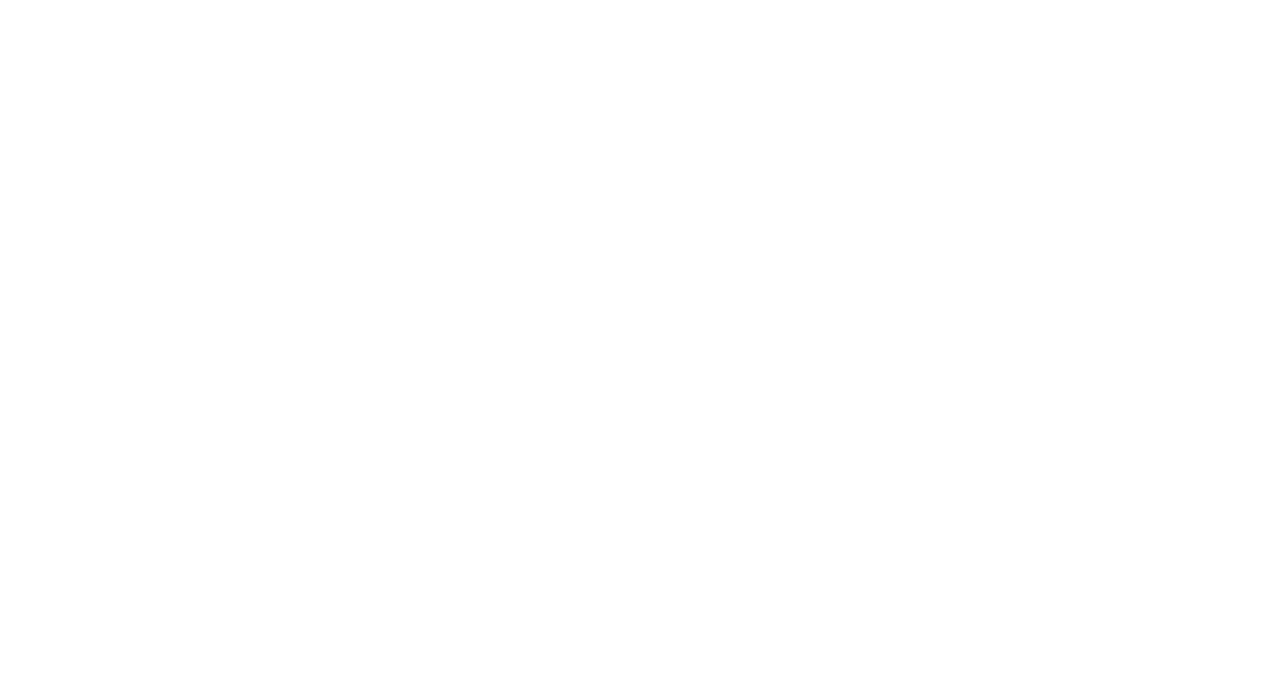
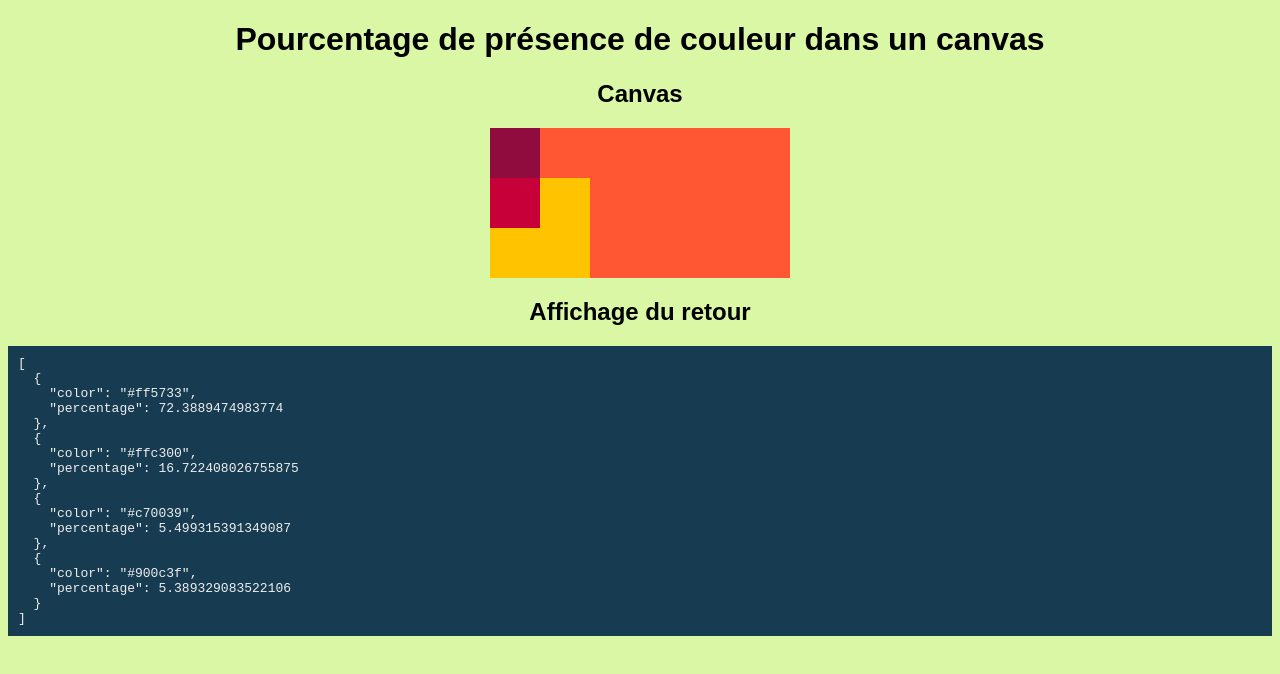
Before and after one commit to crockstylie/html5-poc, a plain HTML site: page index.html in a window 1280 px wide. Drawn offline with Linux system fonts and the light colour scheme.

Commit message:
how to find color presence in a canvas in percentage of each color

```diff
--- a/index.html
+++ b/index.html
@@ -7,20 +7,126 @@
     <meta name="description" content="">
     <meta name="viewport" content="width=device-width, initial-scale=1">
     <style>
+      body {
+        background-color: #DAF7A6;
+      }
+      h1 {
+        font-family: Arial, Helvetica, sans-serif;
+        text-align: center;
+      }
+      h2 {
+        font-family: Arial, Helvetica, sans-serif;
+        text-align: center;
+      }
       canvas {
-        position: absolute;
+        background-color: lightskyblue;
+        display: block;
+        margin: 20px auto;
+      }
+      #resultOfTheReturn {
+        padding: 10px;
+        background-color: #173c52;
+        color: #eeeeee;
       }
     </style>
   </head>
 
   <body>
-
-    <canvas>
-      No canvas support!
-    </canvas>
-
+    <h1>Pourcentage de présence de couleur dans un canvas</h1>
+    <h2>Canvas</h2>
+    <canvas id="colorDistributionFromImage"></canvas>
+    <h2>Affichage du retour</h2>
+    <div>
+      <pre id="resultOfTheReturn"></pre>
+    </div>
     <script>
       'use strict';
+
+      (function(){
+        function drawImageInCanvas(canvasId) {
+          const canvas = document.getElementById(canvasId);
+          if (canvas.getContext) {
+            const ctx = canvas.getContext('2d');
+            ctx.fillStyle = 'rgb(144,12,63)';
+            ctx.fillRect(0, 0, 50, 50);
+            ctx.fillStyle = 'rgb(199,0,57)';
+            ctx.fillRect(0, 50, 50, 50);
+            ctx.fillStyle = 'rgb(255,87,51)';
+            ctx.fillRect(50, 0, 50, 50);
+            ctx.fillRect(100, 0, 200, 200);
+            ctx.fillStyle = 'rgb(255,195,0)';
+            ctx.fillRect(50, 50, 50, 50);
+            ctx.fillRect(0, 100, 50, 50);
+            ctx.fillRect(50, 100, 50, 50);
+          }
+        }
+
+        function getColorsDistributionFromCanvasId(canvasId) {
+
+          // Initialisation du canvas
+          const c = document.querySelector(canvasId);
+          // récupération du contexte du canvas
+          const ctx = c.getContext('2d');
+
+          // taille du canvas
+          const numberOfPixelsOnX = c.width;
+          const numberOfPixelsOnY = c.height;
+
+          // récupération des données des pixels présents sur le canvas
+          const pixels = ctx.getImageData(0, 0, c.width, c.height);
+
+          // variables pour parcourir les pixels du canvas
+          let pixelColor = {};
+          let hexColor = '';
+          let pixelHexColors = [];
+
+          // Fonction qui sert à récupérer les données de couleur des pixels en rgb
+          function getPixelColor(x, y) {
+            let index = ((y*(pixels.width*4)) + (x*4));
+            let red = pixels.data[index];
+            let green = pixels.data[index + 1];
+            let blue = pixels.data[index + 2];
+            return {r:red, g:green, b:blue};
+          }
+
+          // boucle qui sert à parcourir tous les pixels de la grille, en extraire la couleur en rgb, la convertir en hex et la mettre dans un tableau
+          for (let y = 1; y < numberOfPixelsOnY; y++) {
+            for (let x = 1; x < numberOfPixelsOnX; x++) {
+              pixelColor = getPixelColor(x, y);
+              hexColor =  "#" + ((1 << 24) + (pixelColor.r << 16) + (pixelColor.g << 8) + pixelColor.b).toString(16).slice(1);
+              pixelHexColors.push(hexColor);
+            }
+          }
+
+          // boucle qui permet de calculer le pourcentage de présence de chaque couleur
+          const percentages = (colorsArray) => colorsArray.reduce((colorIterations, color) => ({
+            ...colorIterations, [color]: (colorIterations [color] || 0) + 100 / (colorsArray.length)
+          }), {});
+
+          const objectOfColorsAndPercentages = percentages(pixelHexColors);
+
+          let arrayOfObjectsOfColorsAndPercentages = [];
+          let sortedArrayOfObjectsOfColorsAndPercentages = [];
+
+          // Boucle qui permet de formater les données selon ce qui est attendu
+          for (const colorAndPercentage in objectOfColorsAndPercentages) {
+            const obj = {
+              color: colorAndPercentage,
+              percentage: objectOfColorsAndPercentages[colorAndPercentage]
+            }
+            arrayOfObjectsOfColorsAndPercentages.push(obj);
+          }
+
+          // Enfin il faut ranger les objets de celui avec le plus grand pourcentage à celui avec le plus faible pourcentage
+          sortedArrayOfObjectsOfColorsAndPercentages = arrayOfObjectsOfColorsAndPercentages.sort((a, b) => b.percentage - a.percentage);
+
+          return sortedArrayOfObjectsOfColorsAndPercentages;
+        }
+
+        drawImageInCanvas('colorDistributionFromImage');
+
+        document.getElementById("resultOfTheReturn").innerHTML=JSON.stringify(getColorsDistributionFromCanvasId('#colorDistributionFromImage'), null, 2);
+      })();
     </script>
   </body>
 
```
